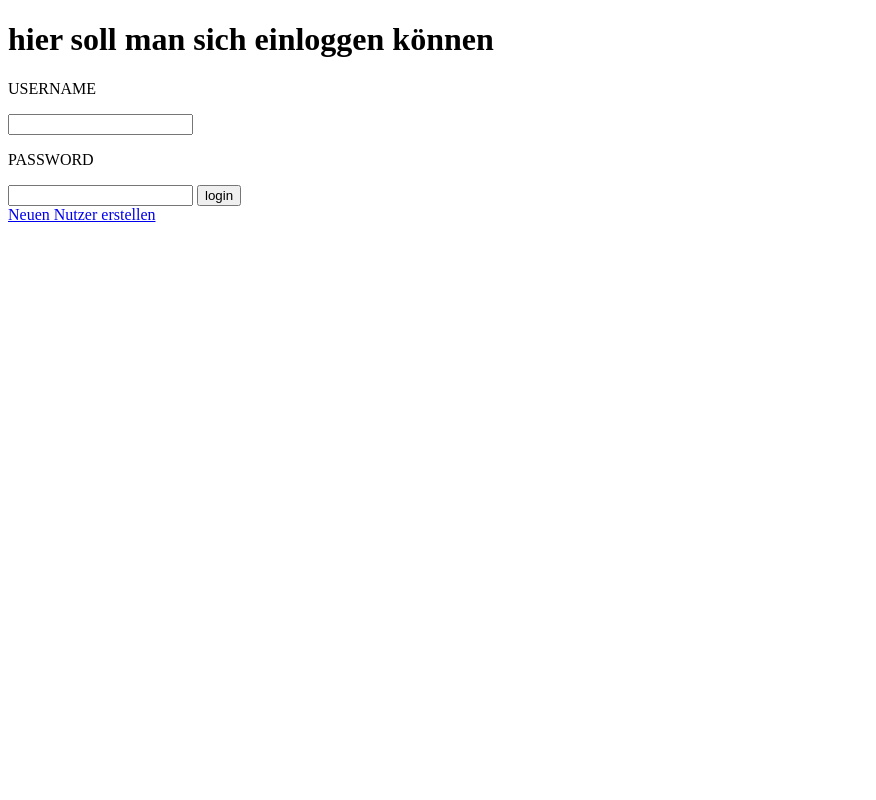
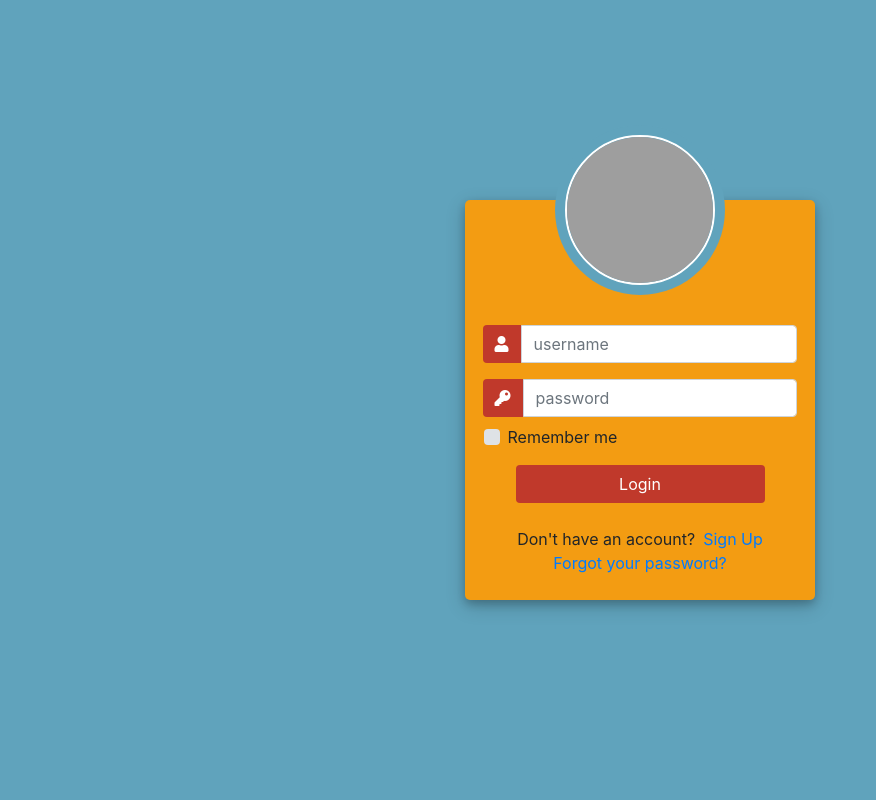
Before and after one commit to Alexader-Mauf/decrypt, a Django app: page /bank/ in a window 1280 px wide. Shown: the whole page, without its empty margins (0-876 px from the left). Run offline with Django 3.2, Linux system fonts and the light colour scheme; some libraries are stand-ins or nearby versions; grey boxes are pictures that could not be loaded.

Commit message:
added some nice-looking signup page stuff

```diff
--- /dev/null
+++ b/bank/static/css/banklogin.css
@@ -0,0 +1,70 @@
+
+body,
+html {
+	margin: 0;
+	padding: 0;
+	height: 100%;
+	background: #60a3bc !important;
+}
+.user_card {
+	height: 400px;
+	width: 350px;
+	margin-top: auto;
+	margin-bottom: auto;
+	background: #f39c12;
+	position: relative;
+	display: flex;
+	justify-content: center;
+	flex-direction: column;
+	padding: 10px;
+	box-shadow: 0 4px 8px 0 rgba(0, 0, 0, 0.2), 0 6px 20px 0 rgba(0, 0, 0, 0.19);
+	-webkit-box-shadow: 0 4px 8px 0 rgba(0, 0, 0, 0.2), 0 6px 20px 0 rgba(0, 0, 0, 0.19);
+	-moz-box-shadow: 0 4px 8px 0 rgba(0, 0, 0, 0.2), 0 6px 20px 0 rgba(0, 0, 0, 0.19);
+	border-radius: 5px;
+
+}
+.brand_logo_container {
+	position: absolute;
+	height: 170px;
+	width: 170px;
+	top: -75px;
+	border-radius: 50%;
+	background: #60a3bc;
+	padding: 10px;
+	text-align: center;
+}
+.brand_logo {
+	height: 150px;
+	width: 150px;
+	border-radius: 50%;
+	border: 2px solid white;
+}
+.form_container {
+	margin-top: 100px;
+}
+.login_btn {
+	width: 100%;
+	background: #c0392b !important;
+	color: white !important;
+}
+.login_btn:focus {
+	box-shadow: none !important;
+	outline: 0px !important;
+}
+.login_container {
+	padding: 0 2rem;
+}
+.input-group-text {
+	background: #c0392b !important;
+	color: white !important;
+	border: 0 !important;
+	border-radius: 0.25rem 0 0 0.25rem !important;
+}
+.input_user,
+.input_pass:focus {
+	box-shadow: none !important;
+	outline: 0px !important;
+}
+.custom-checkbox .custom-control-input:checked~.custom-control-label::before {
+	background-color: #c0392b !important;
+}
--- /dev/null
+++ b/bank/static/js/templatejs.js
@@ -0,0 +1,4 @@
+$(document).ready(function(){
+$('.header').height($(window).height());
+
+})
--- a/bank/templates/login.html
+++ b/bank/templates/login.html
@@ -1,23 +1,64 @@
+{% load static %}
 <!DOCTYPE html>
-<html lang="en">
+<html>
+
 <head>
-    <meta charset="UTF-8">
-    <title>login PogBank</title>
+	<title>PogBank LogIn</title>
+	<link rel="stylesheet" type="text/css" href="{% static 'css/banklogin.css' %}" >
+	<link href="//maxcdn.bootstrapcdn.com/bootstrap/4.1.1/css/bootstrap.min.css" rel="stylesheet" id="bootstrap-css">
+	<script src="//maxcdn.bootstrapcdn.com/bootstrap/4.1.1/js/bootstrap.min.js"></script>
+	<script src="//cdnjs.cloudflare.com/ajax/libs/jquery/3.2.1/jquery.min.js"></script>
+	<link rel="stylesheet" href="https://stackpath.bootstrapcdn.com/bootstrap/4.1.3/css/bootstrap.min.css" integrity="sha384-MCw98/SFnGE8fJT3GXwEOngsV7Zt27NXFoaoApmYm81iuXoPkFOJwJ8ERdknLPMO" crossorigin="anonymous">
+	<script src="https://ajax.googleapis.com/ajax/libs/jquery/3.3.1/jquery.min.js"></script>
+	<link rel="stylesheet" href="https://use.fontawesome.com/releases/v5.6.1/css/all.css" integrity="sha384-gfdkjb5BdAXd+lj+gudLWI+BXq4IuLW5IT+brZEZsLFm++aCMlF1V92rMkPaX4PP" crossorigin="anonymous">
 </head>
+
 <body>
-<h1>hier soll man sich einloggen können</h1>
-<p>{{ statusmsg }}</p>
+	<div class="container h-100">
+		<div class="d-flex justify-content-center h-100">
+			<div class="user_card">
+				<div class="d-flex justify-content-center">
+					<div class="brand_logo_container">
+						<img src="https://cdn.freebiesupply.com/logos/large/2x/pinterest-circle-logo-png-transparent.png" class="brand_logo" alt="Logo">
+					</div>
+				</div>
+				<div class="d-flex justify-content-center form_container">
+					<form method="POST" action="{% url 'login_view' %}">
+						{% csrf_token %}
+						<div class="input-group mb-3">
+							<div class="input-group-append">
+								<span class="input-group-text"><i class="fas fa-user"></i></span>
+							</div>
+							<input type="text" name="username" class="form-control input_user" value="" id="username" placeholder="username">
+						</div>
+						<div class="input-group mb-2">
+							<div class="input-group-append">
+								<span class="input-group-text"><i class="fas fa-key"></i></span>
+							</div>
+							<input type="password" id="password" name="password" class="form-control input_pass" value="" placeholder="password">
+						</div>
+						<div class="form-group">
+							<div class="custom-control custom-checkbox">
+								<input type="checkbox" class="custom-control-input" id="customControlInline">
+								<label class="custom-control-label" for="customControlInline">Remember me</label>
+							</div>
+						</div>
+							<div class="d-flex justify-content-center mt-3 login_container">
+				 	<input type="submit" name="login_button" id="login_button" class="btn login_btn" value="Login"></input>
+				   </div>
+					</form>
+				</div>
 
-<form method="POST" action="{% url 'login_view' %}">
-    {% csrf_token %}
-    <p>USERNAME</p>
-    <input type="text" id="username" name="username">
-    <p>PASSWORD</p>
-    <input type="password" id="password" name="password">
-    <input type="submit" id="login_button" value="login">
-</form>
-<a href="{% url 'signup' %}">Neuen Nutzer erstellen</a>
-
-
+				<div class="mt-4">
+					<div class="d-flex justify-content-center links">
+						Don't have an account? <a href="{% url 'signup' %}" class="ml-2">Sign Up</a>
+					</div>
+					<div class="d-flex justify-content-center links">
+						<a href="{% url 'signup' %}">Forgot your password?</a>
+					</div>
+				</div>
+			</div>
+		</div>
+	</div>
 </body>
 </html>
```
Also changed, not shown: bank/static/css/bankmain.css (added, +24 -0 lines), bank/templates/bankbase.html (deleted, +0 -50 lines), bank/templates/home2.html (+41 -2 lines), bank/templates/homescreen.html (deleted, +0 -213 lines), core/models.py (+20 -7 lines), core/seeds.py (+29 -2 lines), core/views.py (+4 -3 lines).
